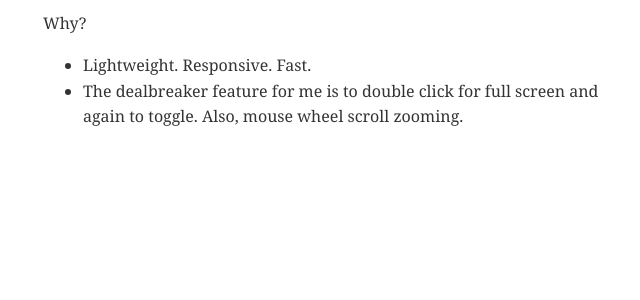
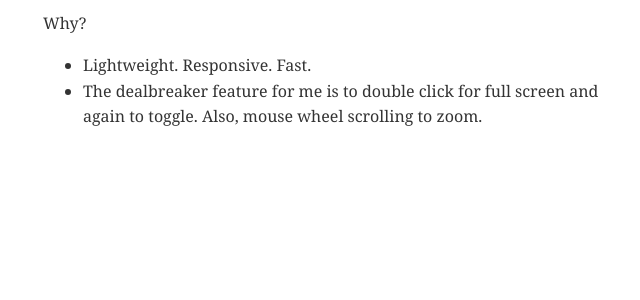
Before and after one commit to muntasimulhaque/muntasimulhaque.github.io, a Jekyll site: the page built from favorites.md, in a window 1280 px wide. Shown: the part 312-612 px from the top of the page, without its empty margins (304-944 px from the left). Built offline with Jekyll 4.4.1, drawn with Linux system fonts in a browser that asks for light colours.

Commit message:
Update favorites.md

```diff
--- a/favorites.md
+++ b/favorites.md
@@ -14,4 +14,4 @@ title: Favorites
 Why?
 
   - Lightweight. Responsive. Fast.
-  - The dealbreaker feature for me is to double click for full screen and again to toggle. Also, mouse wheel scroll zooming.
+  - The dealbreaker feature for me is to double click for full screen and again to toggle. Also, mouse wheel scrolling to zoom.
```
